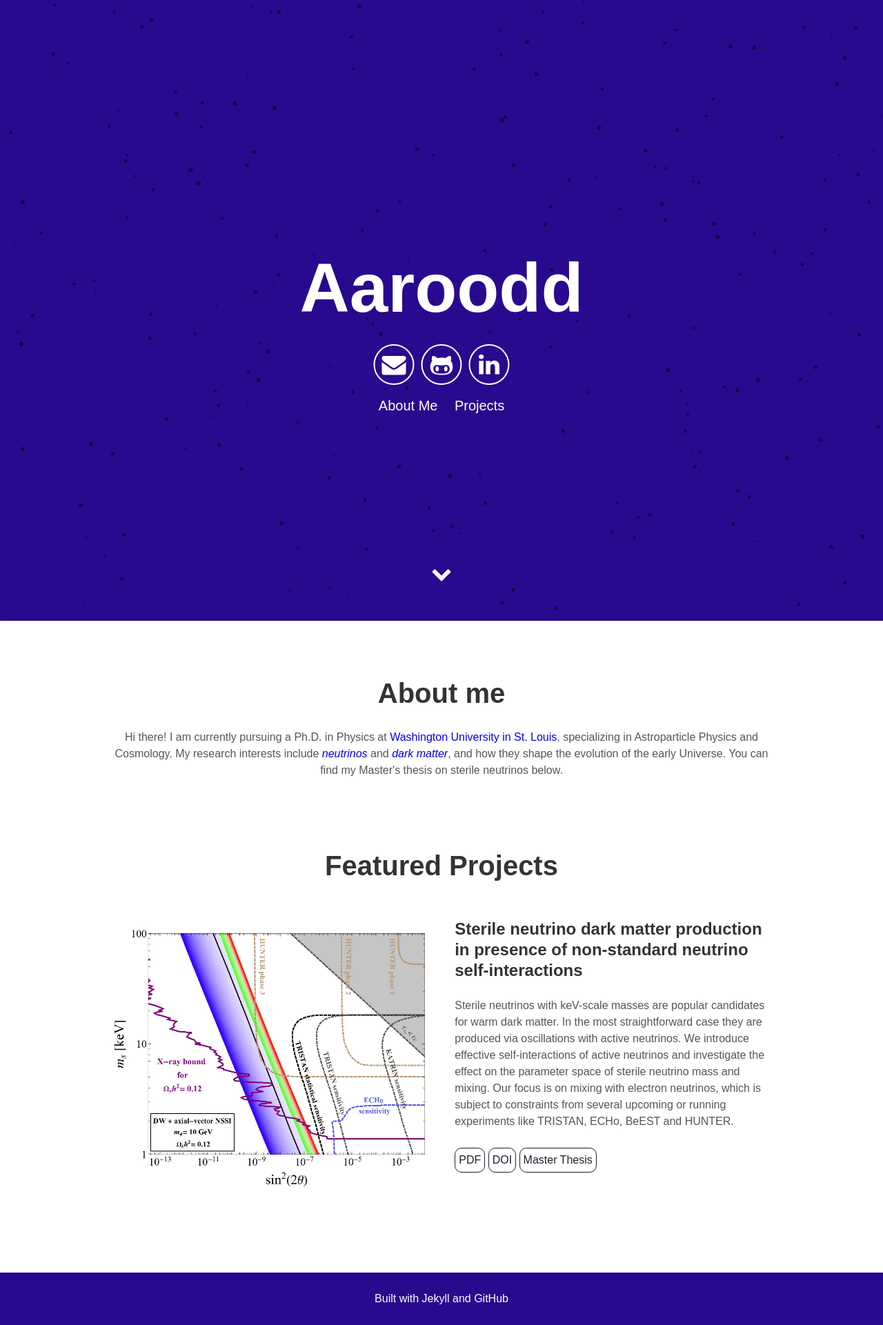
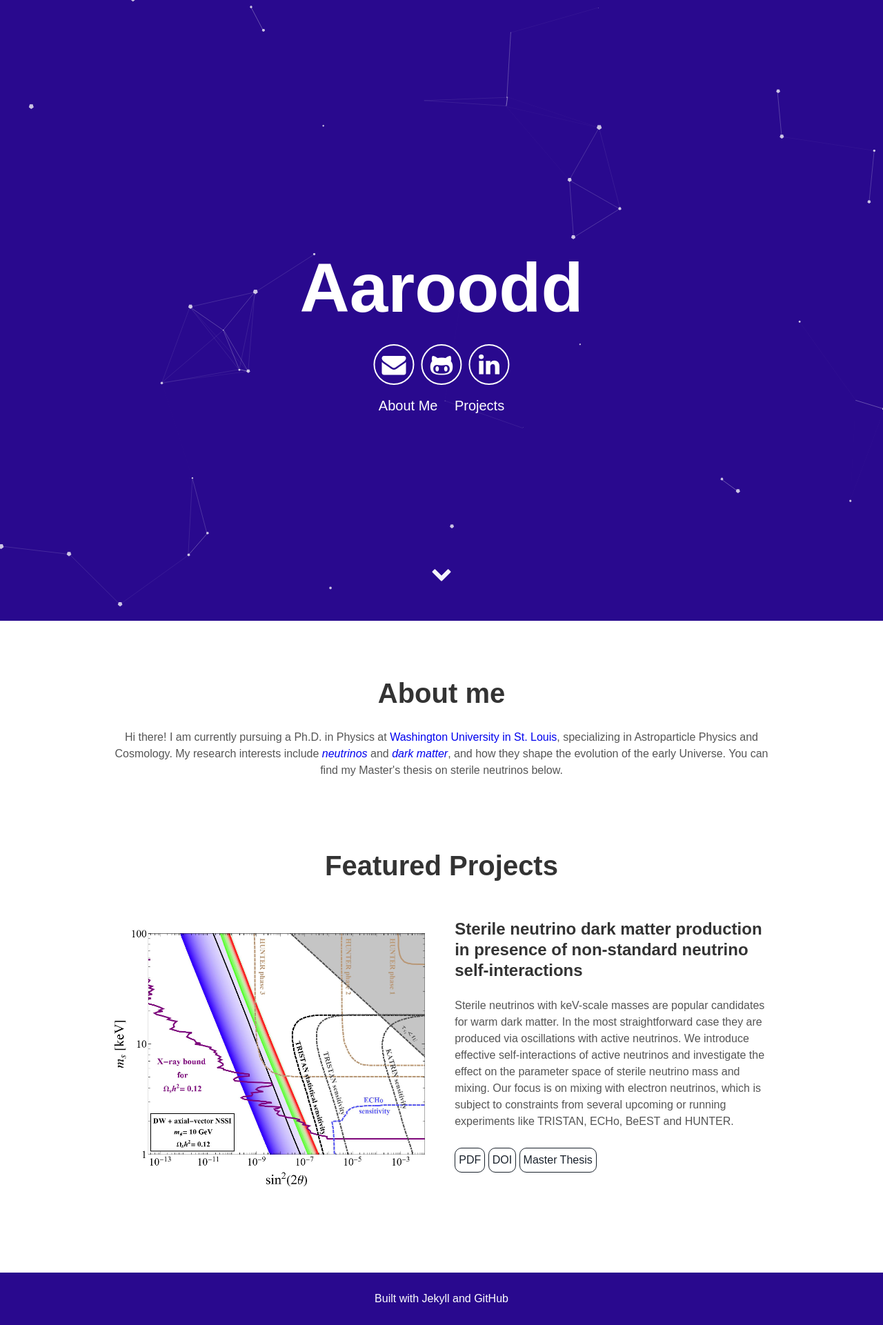
Before and after one commit to aaroodd/aaroodd.github.io, a Jekyll site: the page built from index.html, in a window 1280 px wide. Shown: the whole page at 69% size. Built offline with Jekyll 4.4.1, drawn with Linux system fonts in a browser that asks for light colours.

```diff
--- a/assets/js/main.js
+++ b/assets/js/main.js
@@ -1 +1 @@
-document.addEventListener("DOMContentLoaded", function () { new SweetScroll({}); particlesJS("particles-js", { particles: { number: { value: 197, density: { enable: !0, value_area: 641 } }, color: { value: "#000000" }, shape: { type: "circle", stroke: { width: 0, color: "#ffffff" }, polygon: { nb_sides: 5 }, image: { src: "img/github.svg", width: 100, height: 100 } }, opacity: { value: .5, random: !1, anim: { enable: !1, speed: 1, opacity_min: .1, sync: !1 } }, size: { value: 3, random: !0, anim: { enable: !1, speed: 19.18081918081918, size_min: .1, sync: !1 } }, line_linked: { enable: !1, distance: 150, color: "#ffffff", opacity: .4, width: 1 }, move: { enable: !0, speed: 4, direction: "none", random: !0, straight: !1, out_mode: "out", bounce: !1, attract: { enable: !1, rotateX: 600, rotateY: 1200 } }, nb: 80 }, interactivity: { detect_on: "canvas", events: { onhover: { enable: !0, mode: "grab" }, onclick: { enable: !0, mode: "push" }, resize: !0 }, modes: { grab: { distance: 400, line_linked: { opacity: 1 } }, bubble: { distance: 400, size: 40, duration: 2, opacity: 8, speed: 3 }, repulse: { distance: 200, duration: .4 }, push: { particles_nb: 4 }, remove: { particles_nb: 2 } } }, retina_detect: !0 }) }, !1);
+document.addEventListener("DOMContentLoaded",function(){new SweetScroll({}),particlesJS("particles-js",{particles:{number:{value:30,density:{enable:!0,value_area:800}},color:{value:"#ffffff"},shape:{type:"polygon",stroke:{width:0,color:"#000000"},polygon:{nb_sides:5},image:{src:"img/github.svg",width:100,height:100}},opacity:{value:.5,random:!1,anim:{enable:!1,speed:1,opacity_min:.1,sync:!1}},size:{value:3,random:!0,anim:{enable:!1,speed:19.18081918081918,size_min:.1,sync:!1}},line_linked:{enable:!0,distance:150,color:"#ffffff",opacity:.4,width:1},move:{enable:!0,speed:4,direction:"none",random:!0,straight:!1,out_mode:"out",bounce:!1,attract:{enable:!1,rotateX:600,rotateY:1200}},nb:80},interactivity:{detect_on:"canvas",events:{onhover:{enable:!1,mode:"grab"},onclick:{enable:!0,mode:"push"},resize:!0},modes:{grab:{distance:400,line_linked:{opacity:1}},bubble:{distance:400,size:40,duration:2,opacity:8,speed:3},repulse:{distance:200,duration:.4},push:{particles_nb:4},remove:{particles_nb:2}}},retina_detect:!0})},!1);
--- a/gulpfile.js
+++ b/gulpfile.js
@@ -2,7 +2,7 @@ var gulp = require('gulp');
 var csso = require('gulp-csso');
 var uglify = require('gulp-uglify');
 var concat = require('gulp-concat');
-var sass = require('gulp-sass');
+var sass = require('gulp-sass')(require('sass'));
 var plumber = require('gulp-plumber');
 var cp = require('child_process');
 var imagemin = require('gulp-imagemin');
--- a/src/styles/_vars.scss
+++ b/src/styles/_vars.scss
@@ -1,4 +1,4 @@
-$main: #2c1a1a;
+$main: #b94343;
 $sec: #4B5664;
 $purple: #54516A;
 $cut: 550px;
```
